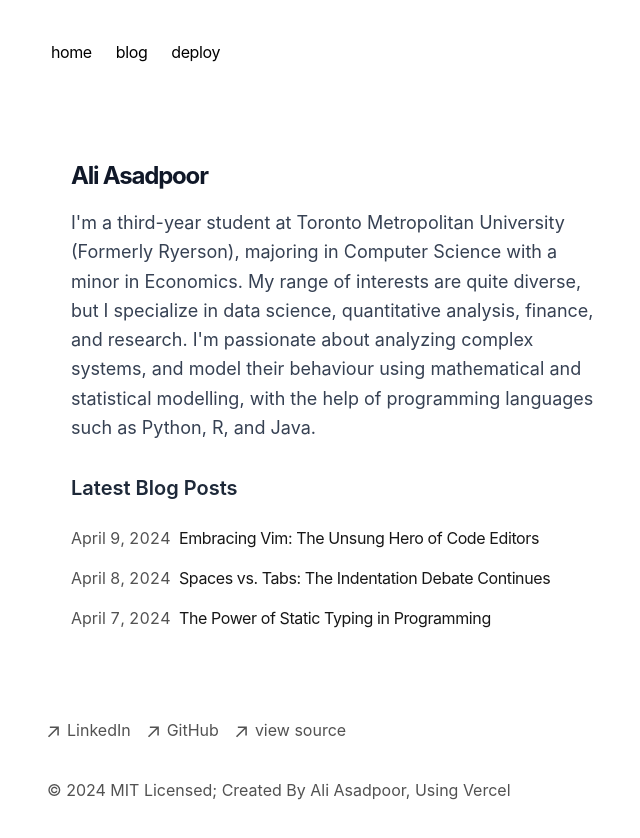
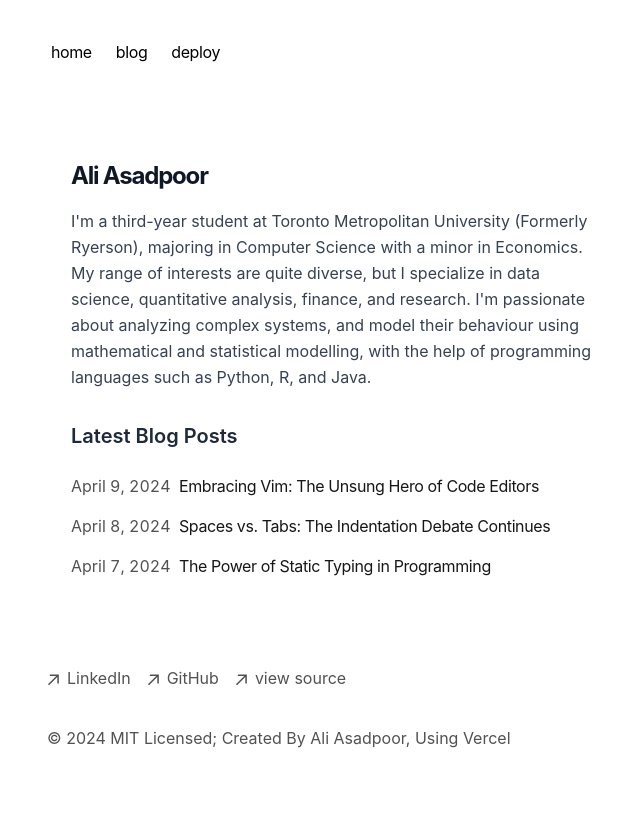
Before and after one commit to aliplayer1/portfolio, a Next.js app: page / in a window 1280 px wide. Shown: the top 838 px of the page, without its empty margins (305-945 px from the left). After the commit the page ends 814 px from the top, so only its background shows below. Built offline with nearby package versions, Linux system fonts and the light colour scheme.

Commit message:
Changed font sizes

```diff
--- a/app/page.tsx
+++ b/app/page.tsx
@@ -8,7 +8,7 @@ export default function Page() {
         <h1 className="text-2xl font-bold tracking-tighter text-gray-900 dark:text-gray-100">
           Ali Asadpoor
         </h1>
-        <p className="mt-4 text-lg leading-relaxed text-gray-700 dark:text-gray-300">
+        <p className="mt-4 text-base leading-relaxed text-gray-700 dark:text-gray-300">
           {`I'm a third-year student at Toronto Metropolitan University (Formerly Ryerson), majoring in Computer Science
           with a minor in Economics. My range of interests are quite diverse, but I specialize in data science, quantitative analysis,
           finance, and research. I'm passionate about analyzing complex systems, and model their behaviour
```
